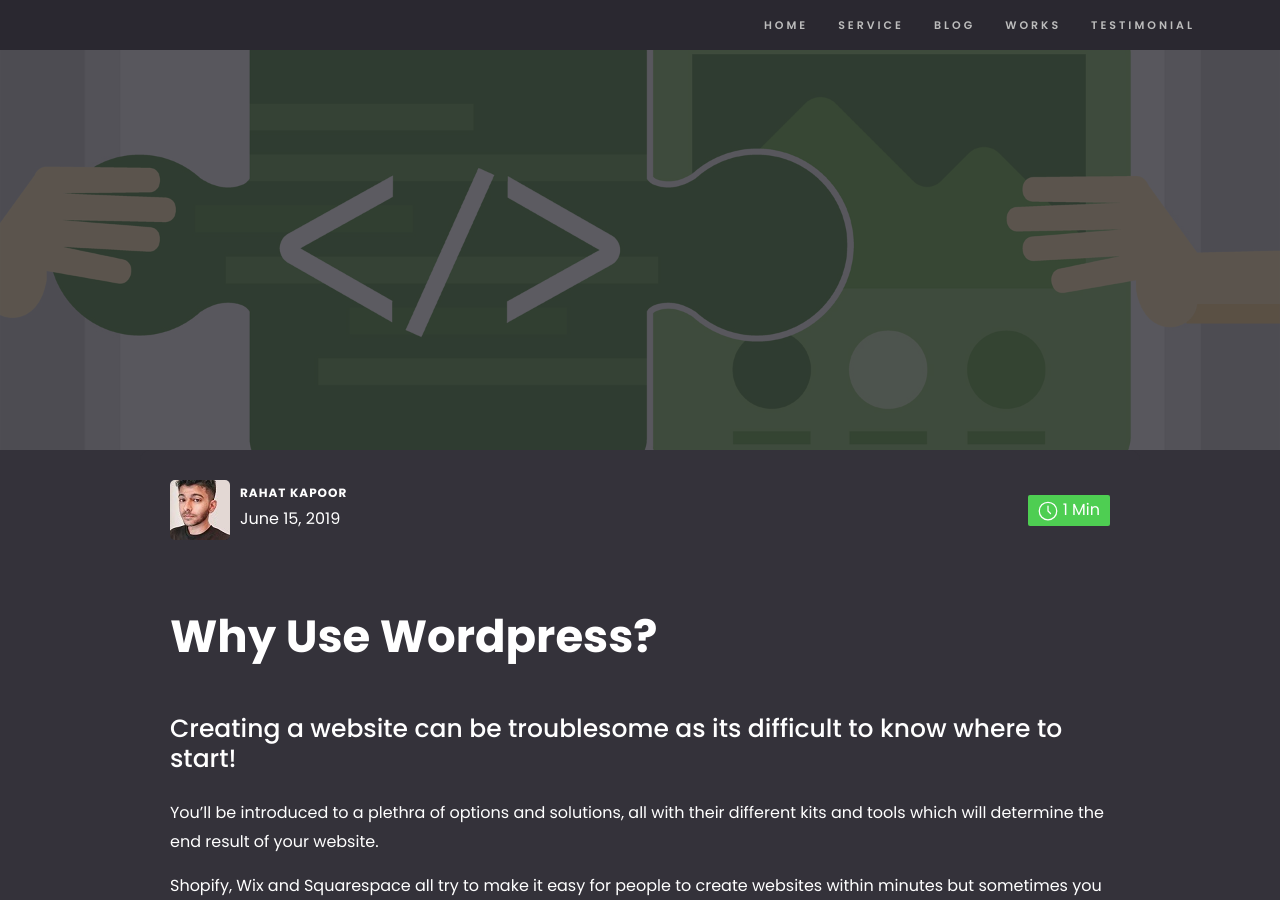
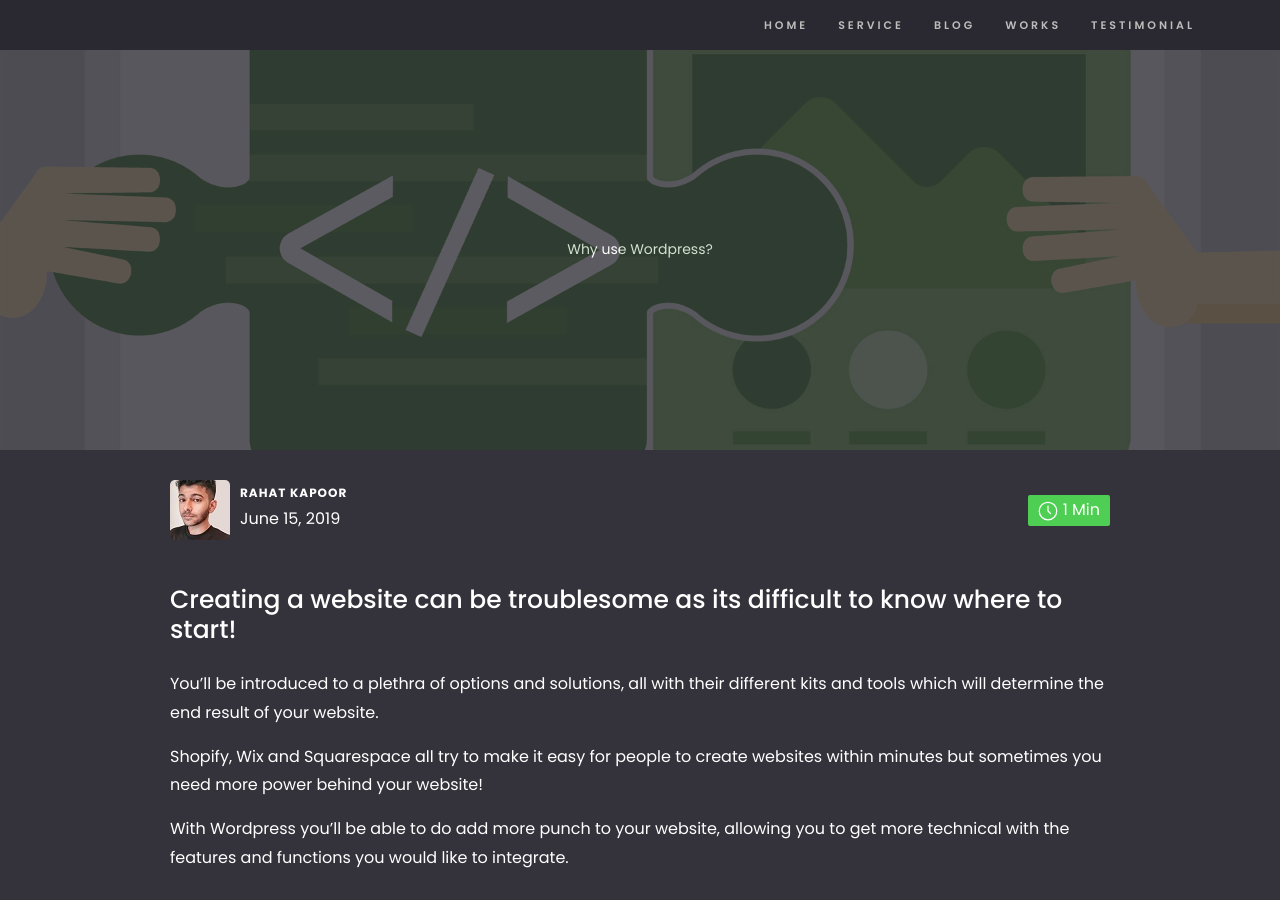
Before and after one commit to RahKapoor/Portfolio, a Jekyll site: the page built from _posts/2019-01-21-10-why-wordpress - Copy.md, in a window 1280 px wide and 900 px high. Built offline with Jekyll 4.4.1, drawn with Linux system fonts in a browser that asks for light colours.

Commit message:
Update post.html

```diff
--- a/_layouts/post.html
+++ b/_layouts/post.html
@@ -10,7 +10,7 @@
 	<div style="width:100%">
 		<div class="blog-detail-banner header-container wow fadeIn">
 			{% if page.banner_image %}
-			<div class="centered"></div>
+			<div class="centered">{{page.title}}</div>
 				<img src="{{site.baseurl}}/assets/images/posts/{{page.banner_preview}}" alt="{% if page.banner_image_alt %}{{ page.banner_image_alt }}{% else %}{{ page.title }}{% endif %}">
 			{% endif %}
 		</div>
@@ -47,7 +47,6 @@
 				</div>
 
 			</div>
-			<h2 class="post-title">{{page.title}}</h2>
 			<div class="blog-detail-content">
 				{{content}}
 			</div>
```
